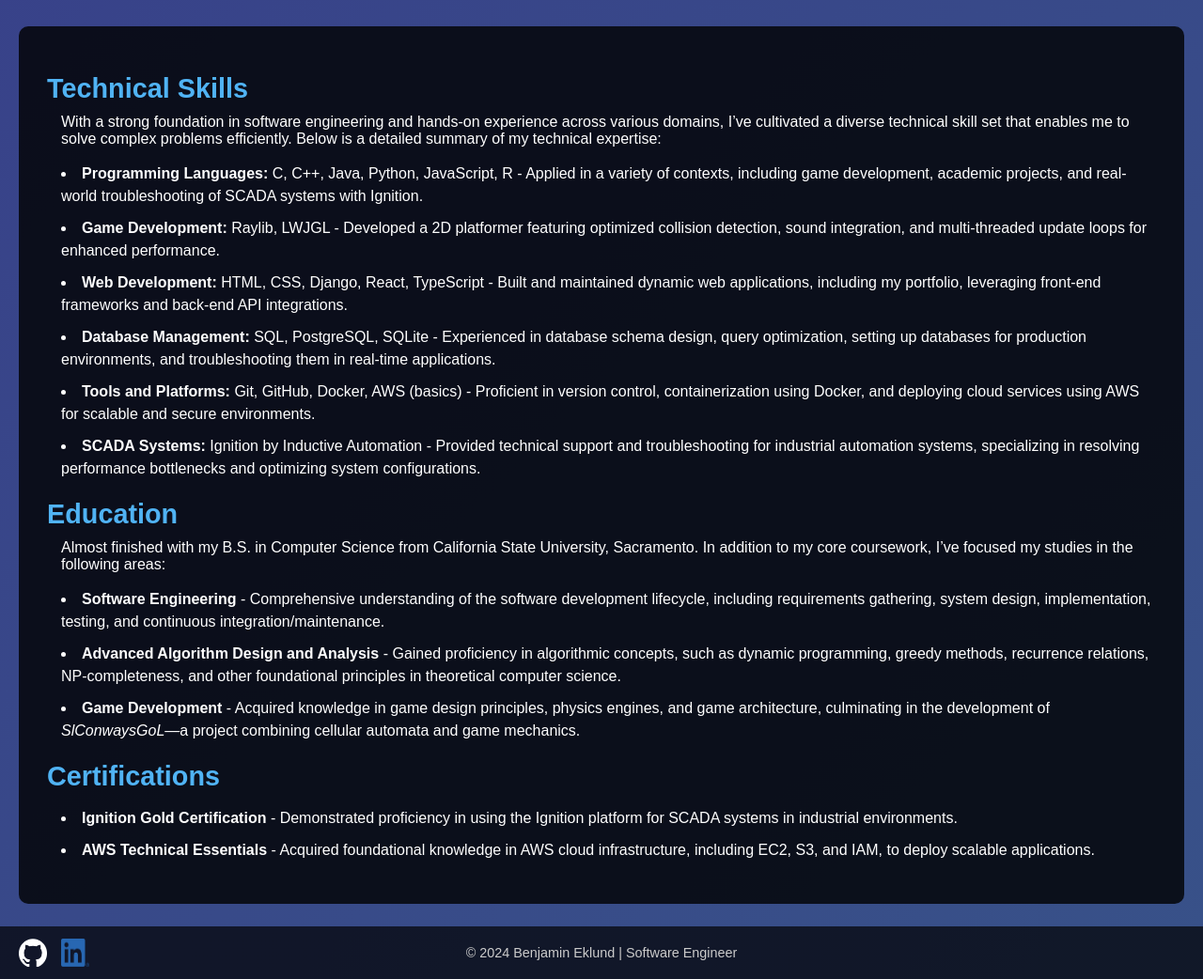
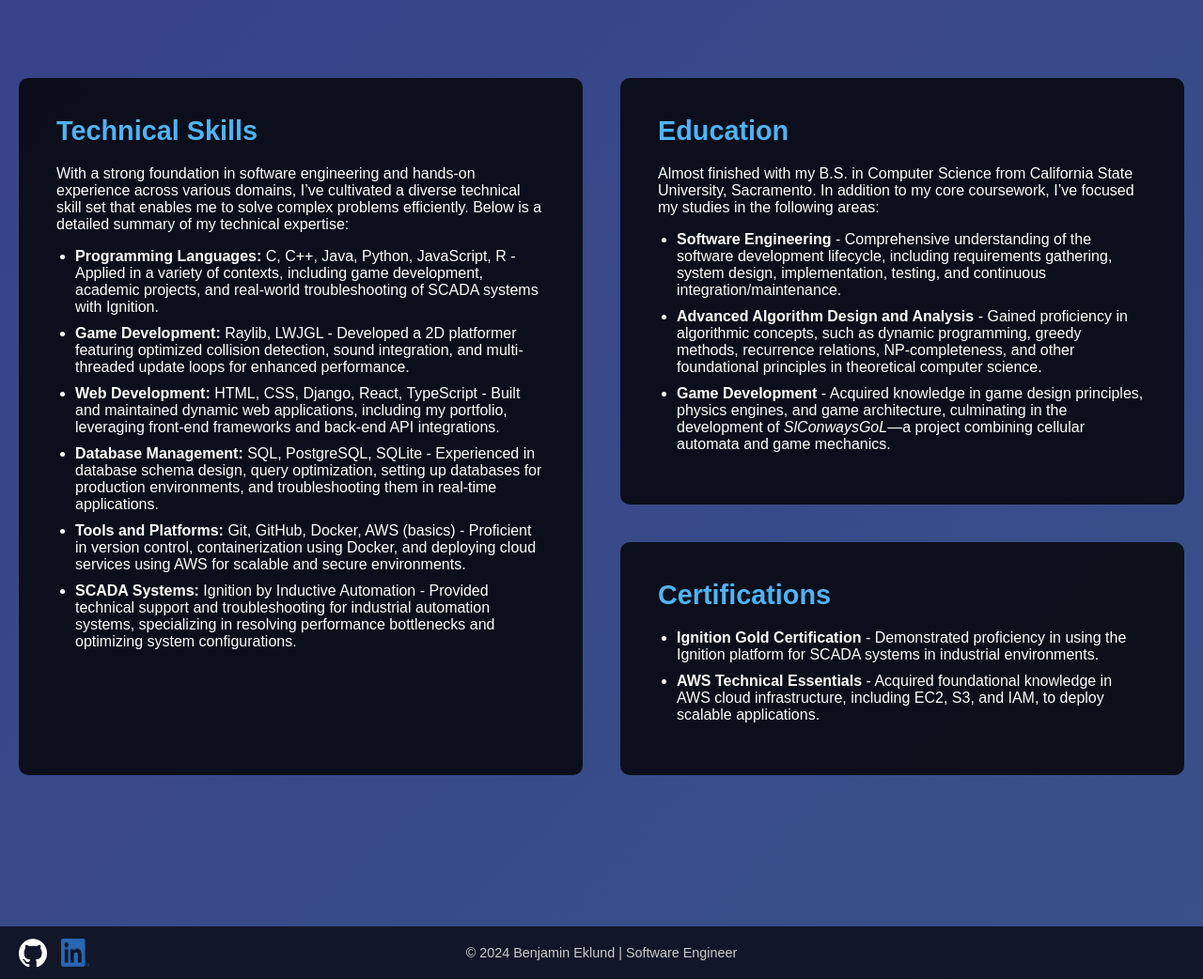
Before and after one commit to BenEklundCS/portfolio-site, a Django app: template portfolio_site/templates/skills.html in a window 1280 px wide. Shown: the part 67-1109 px from the top of the page at 94% size. Run offline with Django 3.2, Linux system fonts and the light colour scheme; the template is opened without the code that fills it, so the values that code supplies are empty.

Commit message:
better skills page based on about

```diff
--- a/portfolio_site/static/css/skills.css
+++ b/portfolio_site/static/css/skills.css
@@ -1,70 +1,82 @@
-/* Base styling consistent with the About page */
-/* Main Content */
-main {
-    flex: 1;
-    padding: 75px 20px 0px; /* Reduce the top padding from 150px to 75px */
-    background: transparent;
+/* Container for the cards */
+.skills-container {
+    display: grid;
+    grid-template-columns: 1fr 1fr; /* Two columns layout */
+    grid-template-rows: auto auto;
+    gap: 40px;
+    max-width: 1400px;
+    margin: 0 auto;
 }
 
-/* Skills Section */
-.skills-section {
-    margin: 20px auto;
-    padding: 30px;
+/* Skills Section (Large Card) */
+.skills-card {
     background-color: rgba(0, 0, 0, 0.8);
+    padding: 40px;
     border-radius: 10px;
+    grid-column: 1 / 2; /* Take up the left column */
+    grid-row: 1 / 3; /* Span across both rows */
     color: #fff;
-    animation: flyInDown 1s ease-out;
-    max-width: 1200px; /* Added max-width for consistency */
+    animation: flyIn 1s ease-out;
 }
 
-.skills-section h2, .skills-section h3 {
-    color: #50b3f4;
-    margin-bottom: 10px;
-    font-size: 1.8rem; /* Consistent font size */
+/* Education and Certifications (Smaller Cards) */
+.education-card, .certifications-card {
+    background-color: rgba(0, 0, 0, 0.8);
+    padding: 40px;
+    border-radius: 10px;
+    grid-column: 2 / 3; /* Right column */
+    color: #fff;
+    animation: flyInRight 1s ease-out;
 }
 
-.skills-section ul {
-    list-style: disc inside; /* Use default bullet style with alignment */
-    padding: 0;
-    margin-bottom: 15px; /* Reduced margin for tighter spacing */
+.education-card {
+    grid-row: 1 / 2; /* First row on the right */
 }
 
-.skills-section h3 {
-    margin-top: 20px; /* Slightly reduce space above each section */
+.certifications-card {
+    grid-row: 2 / 3; /* Second row on the right */
 }
 
-.skills-section p, .skills-section li {
-    font-size: 1rem; /* Reduced font size for text */
-    padding-left: 15px; /* Adjusted padding for alignment */
+/* Card Headings */
+.skills-card h3, .education-card h3, .certifications-card h3 {
+    color: #50b3f4;
+    margin-bottom: 20px;
+    font-size: 1.8rem;
 }
 
-.skills-section li {
-    margin-bottom: 10px; /* Add some space between list items */
-    line-height: 1.5; /* Improve readability of list items */
+/* List Styling */
+.skills-card ul, .education-card ul, .certifications-card ul {
+    list-style: disc outside; /* Change from 'inside' to 'outside' */
+    padding-left: 20px; /* Adjust padding-left to move bullets closer to the text */
+    margin-bottom: 15px;
 }
 
-/* Hover effect for the card */
-.skills-section:hover {
-    transform: translateY(-5px); /* Slight hover lift */
-    box-shadow: 0 10px 20px rgba(0, 0, 0, 0.3); /* Shadow effect */
+.skills-card li, .education-card li, .certifications-card li {
+    font-size: 1rem;
+    margin-bottom: 10px;
+    padding-left: 0; /* Remove padding from list items */
 }
 
-/* Removed custom bullet before element for a cleaner look */
-.skills-section li::before {
-    content: none; /* Remove the custom bullet points */
-}
 
-/* Responsive styling */
+/* Responsive adjustments */
 @media (max-width: 768px) {
-    .skills-section {
-        padding: 15px 20px; /* Adjust padding for smaller screens */
+    .skills-container {
+        grid-template-columns: 1fr; /* Stack cards in one column for smaller screens */
     }
 
-    .skills-section h2 {
-        font-size: 1.6rem; /* Reduce heading size on smaller screens */
+    .skills-card, .education-card, .certifications-card {
+        padding: 20px;
     }
 
-    .skills-section p, .skills-section li {
-        font-size: 0.9rem; /* Adjust text size for readability on smaller screens */
+    .skills-card {
+        grid-row: 1 / 2; /* Adjust grid row for mobile */
+    }
+
+    .education-card {
+        grid-row: 2 / 3; /* Adjust grid row for mobile */
+    }
+
+    .certifications-card {
+        grid-row: 3 / 4; /* Adjust grid row for mobile */
     }
 }
--- a/portfolio_site/templates/skills.html
+++ b/portfolio_site/templates/skills.html
@@ -10,7 +10,8 @@
 {% endblock %}
 
 {% block content %}
-<div class="skills-section" class="disable-scroll">
+<div class="skills-container">
+    <div class="skills-card">
         <h3>Technical Skills</h3>
 
         <p>With a strong foundation in software engineering and hands-on experience across various domains, I’ve cultivated a diverse technical skill set that enables me to solve complex problems efficiently. Below is a detailed summary of my technical expertise:</p>
@@ -28,7 +29,9 @@
 
             <li><strong>SCADA Systems:</strong> Ignition by Inductive Automation - Provided technical support and troubleshooting for industrial automation systems, specializing in resolving performance bottlenecks and optimizing system configurations.</li>
         </ul>
+    </div>
 
+    <div class="education-card">
         <h3>Education</h3>
         <p>Almost finished with my B.S. in Computer Science from California State University, Sacramento. In addition to my core coursework, I’ve focused my studies in the following areas:</p>
         <ul>
@@ -43,12 +46,14 @@
 
             <li><strong>Game Development</strong> - Acquired knowledge in game design principles, physics engines, and game architecture, culminating in the development of <em>SlConwaysGoL</em>—a project combining cellular automata and game mechanics.</li>
         </ul>
+    </div>
 
+    <div class="certifications-card">
         <h3>Certifications</h3>
         <ul>
             <li><strong>Ignition Gold Certification</strong> - Demonstrated proficiency in using the Ignition platform for SCADA systems in industrial environments.</li>
-
             <li><strong>AWS Technical Essentials</strong> - Acquired foundational knowledge in AWS cloud infrastructure, including EC2, S3, and IAM, to deploy scalable applications.</li>
         </ul>
     </div>
+</div>
 {% endblock %}
```
Lines whose indentation alone changed are shown as unchanged.
